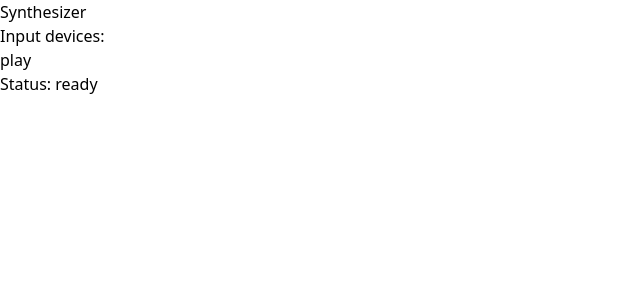
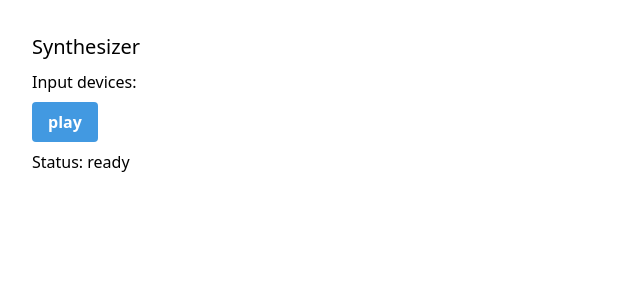
Before and after one commit to 0918nobita/website, a Next.js app: page /synth in a window 1280 px wide. Shown: the top 300 px of the page, without its empty margins (0-640 px from the left). Built offline with nearby package versions, Linux system fonts and the light colour scheme.

Commit message:
:lipstick: /synth ページのスタイルを調整した

```diff
--- a/pages/synth.tsx
+++ b/pages/synth.tsx
@@ -49,6 +49,11 @@ const SynthPage: React.FC = () => {
     useEffect(() => {
         navigator.requestMIDIAccess({ sysex: true }).then((midiAccess) => {
             const inputs = Array.from(midiAccess.inputs.values());
+            inputs.forEach((input) => {
+                input.addEventListener('midimessage', (event) => {
+                    console.log('Note number', event.data[1]);
+                });
+            });
             dispatch({
                 type: 'updateInputDevices',
                 payload: { inputDevices: inputs },
@@ -97,15 +102,26 @@ const SynthPage: React.FC = () => {
             <Head>
                 <title>Synthesizer - Kodai</title>
             </Head>
-            <h2>Synthesizer</h2>
-            <p>Input devices:</p>
-            <ul>
-                {inputDevices.map((device) => (
-                    <li key={device.id}>{device.name}</li>
-                ))}
-            </ul>
-            <button onClick={onClick}>play</button>
-            <p>Status: {status}</p>
+            <div className="m-8">
+                <h2 className="text-xl mb-2">Synthesizer</h2>
+                <div className="my-2">
+                    <p>Input devices:</p>
+                    <ul className="list-disc list-inside">
+                        {inputDevices.map((device) => (
+                            <li key={device.id} className="mt-1">
+                                {device.name}
+                            </li>
+                        ))}
+                    </ul>
+                </div>
+                <button
+                    onClick={onClick}
+                    className="bg-blue-500 hover:bg-blue-700 text-white font-bold py-2 px-4 rounded mb-2"
+                >
+                    play
+                </button>
+                <p>Status: {status}</p>
+            </div>
         </>
     );
 };
```
